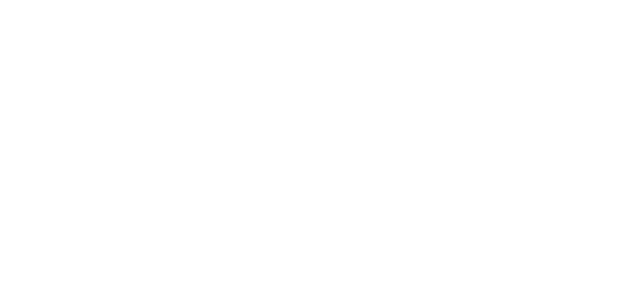
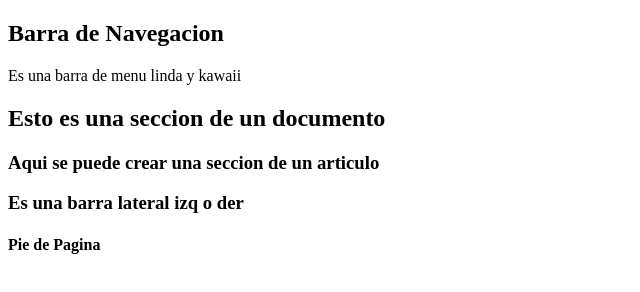
Before and after one commit to Perez-Mendez-Yael0804/4IV9-PSW-Perez-Mendez-Yael, a plain HTML site: page index.html in a window 1280 px wide. Shown: the whole page, without its empty margins (0-640 px from the left). Drawn offline with Linux system fonts and the light colour scheme.

Commit message:
Mi primera pagina

```diff
--- a/index.html
+++ b/index.html
@@ -3,9 +3,26 @@
 <head>
     <meta charset="UTF-8">
     <meta name="viewport" content="width=device-width, initial-scale=1.0">
-    <title>Document</title>
+    <title>HTML 5 El futuro</title>
 </head>
 <body>
+    <nav>
+        <h1>Barra de Navegacion</h1>
+        <p>Es una barra de menu linda y kawaii</p>
+    </nav>
 
+    <section>
+        <h2>Esto es una seccion de un documento</h2>
+        <article>
+            <h3>Aqui se puede crear una seccion de un articulo</h3>
+        </article>
+        <aside>
+            <h3>Es una barra lateral izq o der</h3>
+        </aside>
+
+        <footer>
+            <h4>Pie de Pagina</h4>
+        </footer>
+    </section>
 </body>
 </html>
```
